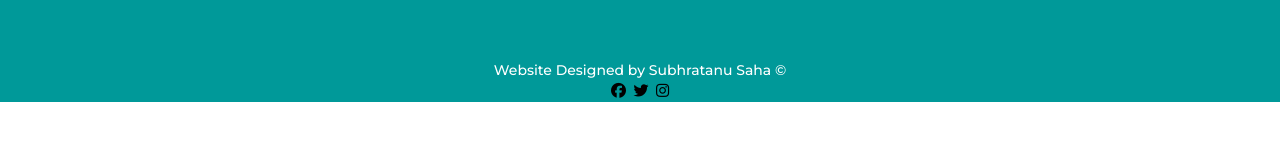
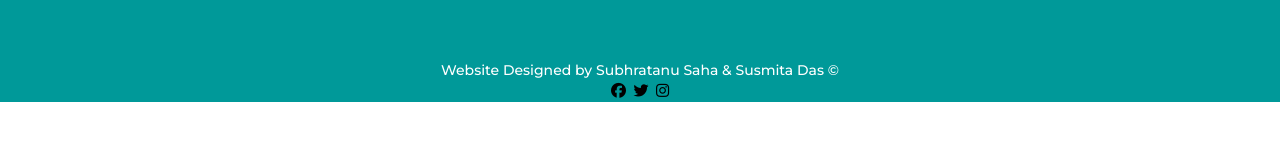
Before and after one commit to Subhratanu/EduSite, a plain HTML site: page index.html in a window 1280 px wide. Shown: the part 607-748 px from the top of the page. Drawn offline with nearby package versions, Linux system fonts and the light colour scheme.

Commit message:
Update index.html

```diff
--- a/index.html
+++ b/index.html
@@ -128,7 +128,7 @@
 <p class="para2"> You will get full support from renowned teachers!</p>
 <button type="button" class="btn btn-warning" style="margin-left:5%; margin-bottom:10px;"><i style='font-size:18px' class='fas'>&#xf5da;&nbsp;</i>Join The community as a Student</button>
 <button type="button" class="btn btn-light" style="margin-left:5%;"><i style='font-size:18px' class='fas'>&#xf51c;&nbsp;</i>Join The community as a Teacher</button>
-<div class="footer"><center class="foot" style="color:white; font-family: 'Montserrat', sans-serif; font-size:14px;">Website Designed by Subhratanu Saha &copy;<br><i class='fab fa-facebook' style='font-size:15px;color:rgba(0,0,0,1);'></i>&nbsp;&nbsp;<i class='fab fa-twitter' style='font-size:15px;color:rgba(0,0,0,1)';></i>&nbsp;&nbsp;<i class='fab fa-instagram' style='font-size:15px;color:rgba(0,0,0,1);'></i></center></div>
+<div class="footer"><center class="foot" style="color:white; font-family: 'Montserrat', sans-serif; font-size:14px;">Website Designed by Subhratanu Saha & Susmita Das &copy;<br><i class='fab fa-facebook' style='font-size:15px;color:rgba(0,0,0,1);'></i>&nbsp;&nbsp;<i class='fab fa-twitter' style='font-size:15px;color:rgba(0,0,0,1)';></i>&nbsp;&nbsp;<i class='fab fa-instagram' style='font-size:15px;color:rgba(0,0,0,1);'></i></center></div>
 </div>
 </body>
 </html>
```
